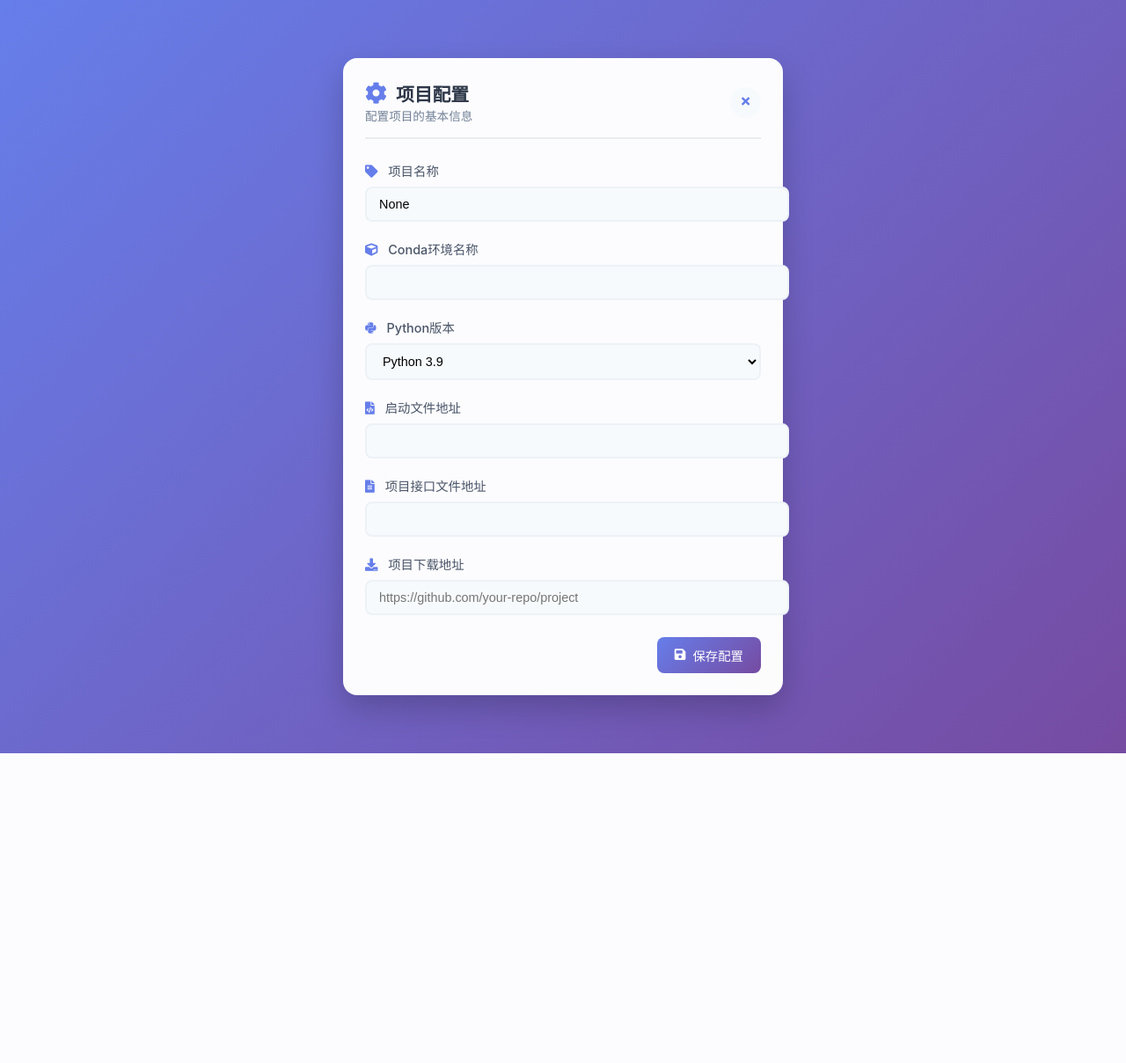
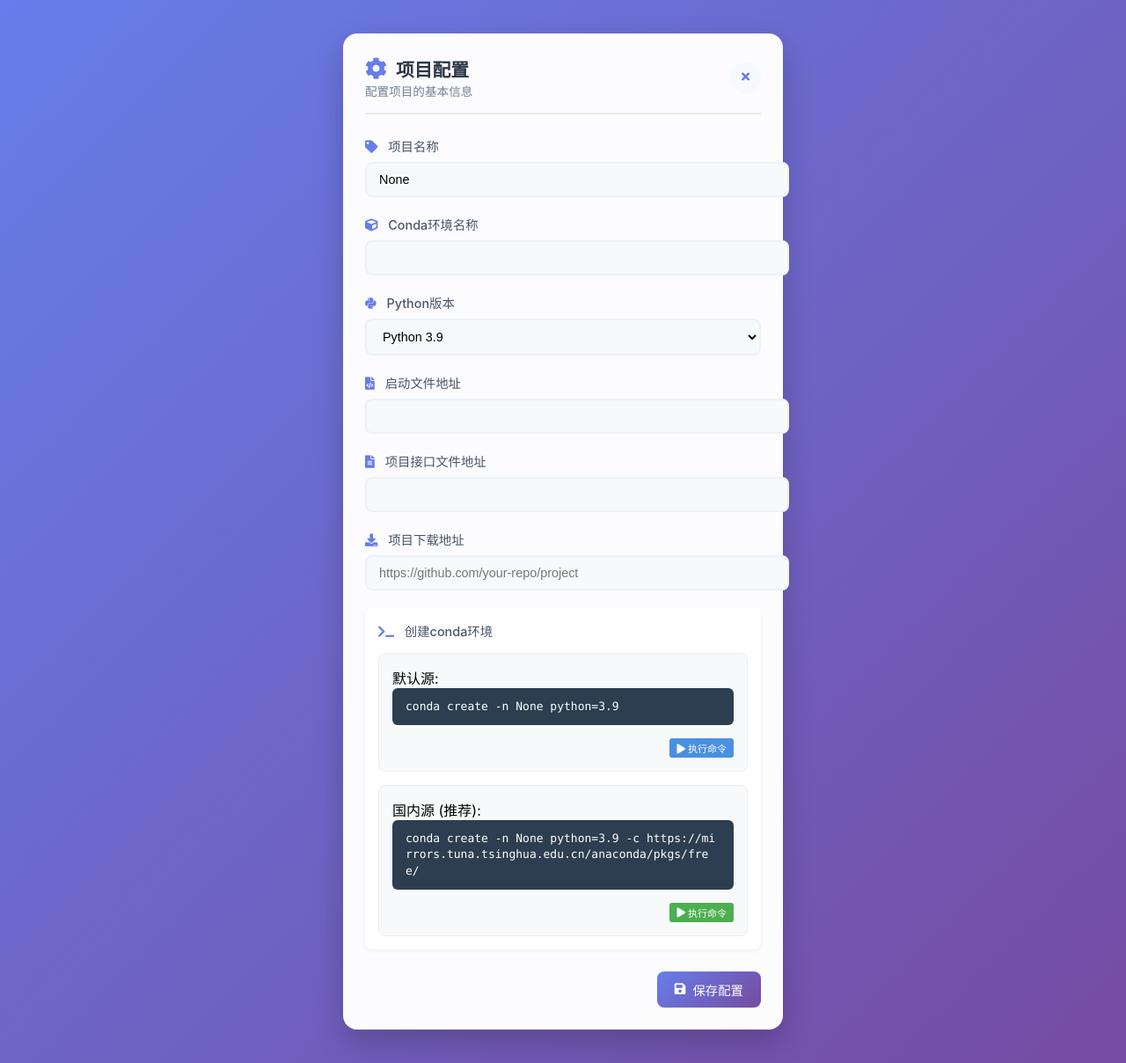
Before and after one commit to tsxxdw/manyaitools, a Flask app: page /project-settings in a window 1280 px wide. Shown: the whole page at 88% size. Before the commit the page ends 856 px from the top, so only its background shows below. Run offline with Flask 3, Linux system fonts and the light colour scheme.

Commit message:
项目设置页面（优化10%） 添加了conda 创建环境命令

```diff
--- a/static/css/system_settings.css
+++ b/static/css/system_settings.css
@@ -143,3 +143,137 @@
 .btn-save i {
     font-size: 0.9rem;
 }
+
+.conda-env-group {
+    margin-top: 20px;
+    background: #fff;
+    border-radius: 8px;
+    padding: 15px;
+    box-shadow: 0 2px 4px rgba(0,0,0,0.05);
+}
+
+.conda-command-display {
+    margin-top: 10px;
+    padding: 15px;
+    background: #2c3e50;
+    border-radius: 6px;
+    color: #fff;
+}
+
+.conda-command-display code {
+    display: block;
+    margin-bottom: 15px;
+    font-family: 'Courier New', monospace;
+    white-space: pre-wrap;
+}
+
+.command-actions {
+    display: flex;
+    gap: 10px;
+}
+
+.btn-action {
+    padding: 4px 8px;
+    border: none;
+    border-radius: 3px;
+    cursor: pointer;
+    display: inline-flex;
+    align-items: center;
+    gap: 3px;
+    font-size: 11px;
+    font-weight: 500;
+    color: white;
+    background: #4a90e2;
+    transition: all 0.2s ease;
+    height: 22px;
+    white-space: nowrap;
+    min-width: 70px;
+    justify-content: center;
+}
+
+.btn-recommended {
+    background: #4CAF50;
+}
+
+.btn-action:hover {
+    opacity: 0.9;
+    transform: translateY(-1px);
+}
+
+.btn-action i {
+    font-size: 11px;
+}
+
+.conda-commands {
+    margin-top: 15px;
+}
+
+.command-row {
+    display: flex;
+    flex-direction: column;
+    gap: 10px;
+    margin-bottom: 15px;
+    padding: 15px;
+    background: #f8f9fa;
+    border-radius: 8px;
+    border: 1px solid #eee;
+}
+
+.command-row:last-child {
+    margin-bottom: 0;
+}
+
+.command-display {
+    width: 100%;
+}
+
+.command-display code {
+    display: block;
+    padding: 12px 15px;
+    background: #2c3e50;
+    color: #fff;
+    border-radius: 6px;
+    font-family: 'Monaco', 'Courier New', monospace;
+    font-size: 13px;
+    line-height: 1.4;
+    white-space: pre-wrap;
+    word-break: break-all;
+}
+
+.command-actions {
+    display: flex;
+    justify-content: flex-end;
+    margin-top: 5px;
+}
+
+.btn-action {
+    padding: 4px 8px;
+    border: none;
+    border-radius: 3px;
+    cursor: pointer;
+    display: inline-flex;
+    align-items: center;
+    gap: 3px;
+    font-size: 11px;
+    font-weight: 500;
+    color: white;
+    background: #4a90e2;
+    transition: all 0.2s ease;
+    height: 22px;
+    white-space: nowrap;
+    min-width: 70px;
+    justify-content: center;
+}
+
+.btn-recommended {
+    background: #4CAF50;
+}
+
+.btn-action:hover {
+    opacity: 0.9;
+    transform: translateY(-1px);
+}
+
+.btn-action i {
+    font-size: 11px;
+}
--- a/static/js/project_settings.js
+++ b/static/js/project_settings.js
@@ -1,12 +1,72 @@
 class ProjectSettings {
     constructor() {
-        this.form = document.getElementById('projectSettingsForm');
-        this.init();
+        document.addEventListener('DOMContentLoaded', () => {
+            this.form = document.getElementById('projectSettingsForm');
+            this.init();
+            this.bindEvents();
+        });
     }
 
-    init() {
-        this.loadProjectConfig();
-        this.form.addEventListener('submit', (e) => this.handleSubmit(e));
+    async init() {
+        await this.loadProjectConfig();
+    }
+
+    bindEvents() {
+        document.getElementById('pythonVersion').addEventListener('change', () => this.updateCondaCommand());
+        document.getElementById('condaEnv').addEventListener('input', () => this.updateCondaCommand());
+    }
+
+    updateCondaCommand() {
+        const pythonVersion = document.getElementById('pythonVersion').value;
+        const condaEnv = document.getElementById('condaEnv').value;
+        const envName = condaEnv || document.getElementById('projectName').value || 'your-env';
+
+        const defaultCommandElement = document.getElementById('condaCommandDefault');
+        const chinaCommandElement = document.getElementById('condaCommandChina');
+
+        if (defaultCommandElement && chinaCommandElement) {
+            const defaultCommand = `conda create -n ${envName} python=${pythonVersion}`;
+            defaultCommandElement.textContent = defaultCommand;
+
+            const chinaCommand = `conda create -n ${envName} python=${pythonVersion} -c https://mirrors.tuna.tsinghua.edu.cn/anaconda/pkgs/free/`;
+            chinaCommandElement.textContent = chinaCommand;
+        }
+    }
+
+    async executeCondaCommand(source) {
+        try {
+            const pythonVersion = document.getElementById('pythonVersion').value;
+            const condaEnv = document.getElementById('condaEnv').value;
+
+            if (!condaEnv) {
+                throw new Error('请先填写Conda环境名称');
+            }
+
+            const data = {
+                conda_env: condaEnv,
+                python_version: pythonVersion,
+                source: source
+            };
+
+            const response = await fetch('/api/execute_conda_command', {
+                method: 'POST',
+                headers: {
+                    'Content-Type': 'application/json',
+                },
+                body: JSON.stringify(data)
+            });
+
+            const result = await response.json();
+
+            if (result.success) {
+                alert('conda环境创建成功！');
+            } else {
+                throw new Error(result.error || '创建失败');
+            }
+        } catch (error) {
+            console.error('Error executing conda command:', error);
+            alert('执行命令失败: ' + error.message);
+        }
     }
 
     async loadProjectConfig() {
@@ -17,6 +77,7 @@
 
             if (result.success && result.data) {
                 this.fillFormData(result.data);
+                this.updateCondaCommand();
             }
         } catch (error) {
             console.error('Error loading project config:', error);
@@ -62,6 +123,4 @@
     }
 }
 
-document.addEventListener('DOMContentLoaded', () => {
-    new ProjectSettings();
-});
+const projectSettings = new ProjectSettings();
--- a/templates/project_settings.html
+++ b/templates/project_settings.html
@@ -69,6 +69,36 @@
                         <input type="text" class="form-control" id="downloadUrl" name="download_url" required
                                placeholder="https://github.com/your-repo/project">
                     </div>
+
+                    <div class="form-group conda-env-group">
+                        <label>
+                            <i class="fas fa-terminal"></i> 创建conda环境
+                        </label>
+                        <div class="conda-commands">
+                            <div class="command-row">
+                                <div class="command-display">
+                                    <span class="command-label">默认源:</span>
+                                    <code id="condaCommandDefault">conda create -n your-env python=3.9</code>
+                                </div>
+                                <div class="command-actions">
+                                    <button type="button" class="btn-action" onclick="projectSettings.executeCondaCommand('default')">
+                                        <i class="fas fa-play"></i> 执行命令
+                                    </button>
+                                </div>
+                            </div>
+                            <div class="command-row">
+                                <div class="command-display">
+                                    <span class="command-label">国内源 (推荐):</span>
+                                    <code id="condaCommandChina">conda create -n your-env python=3.9 -c https://mirrors.tuna.tsinghua.edu.cn/anaconda/pkgs/free/</code>
+                                </div>
+                                <div class="command-actions">
+                                    <button type="button" class="btn-action btn-recommended" onclick="projectSettings.executeCondaCommand('china')">
+                                        <i class="fas fa-play"></i> 执行命令
+                                    </button>
+                                </div>
+                            </div>
+                        </div>
+                    </div>
                 </div>
 
                 <div class="form-actions">
```
